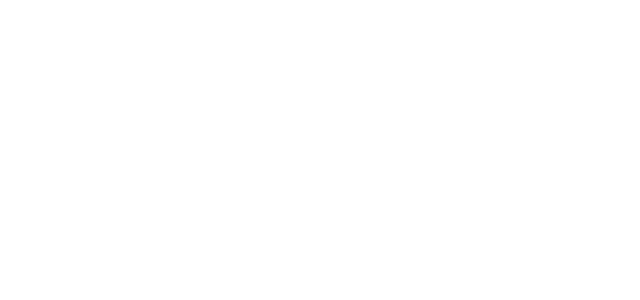
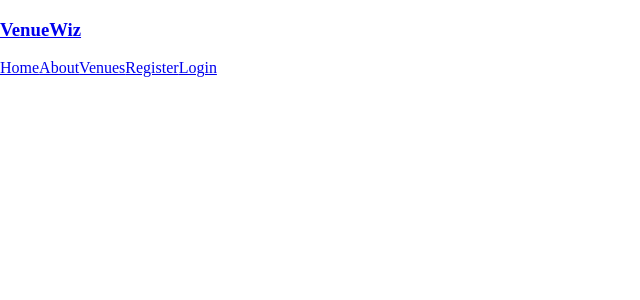
Before and after one commit to Amal229/VenueWiz-Front-end, a React (Vite) app in the folder client/: page /categories/1 in a window 1280 px wide. Before the commit this address had no page. Shown: the top 300 px of the page, without its empty margins (0-640 px from the left). Built offline with nearby package versions, Linux system fonts and the light colour scheme.

Commit message:
Navbar for all user types (vendor, noraml, guest)

```diff
--- a/client/src/App.jsx
+++ b/client/src/App.jsx
@@ -2,17 +2,21 @@ import './App.css'
 import { Routes, Route } from 'react-router-dom'
 import Categories from './components/Categories'
 import Dashboard from './components/DashBoard'
+import Nav from './components/Nav'
 
 const App = () => {
+  // temporary
+  const user = null
+
   return (
     <div>
-      {/* nav */}
+      <Nav user={user} />
       <main>
         <Routes>
           {/* <Route path="/" element={<Home />} /> */}
           <Route path="/categories" element={<Categories />} />
           {/* should accept user */}
-          <Route path="/dashboard" element={ <Dashboard /> } />
+          <Route path="/dashboard" element={<Dashboard user={user} />} />
         </Routes>
       </main>
     </div>
--- a/client/src/components/DashBoard.jsx
+++ b/client/src/components/DashBoard.jsx
@@ -1,12 +1,11 @@
 import BookedVenues from './Vendor/BookedVenues'
 import BookedEvents from './user/BookedEvents'
 
-const Dashboard = () => {
-  const user = { id: '668703050fa670bdda6e8cfe', name: 'Fatema', vendor: false }
+const Dashboard = ({ user}) => {
 
   return (
     <div>
-      {user.vendor ? (
+      {user && user.vendor? (
         <BookedVenues user={user} />
       ) : (
         <BookedEvents user={user} />
--- a/client/src/components/Nav.jsx
+++ b/client/src/components/Nav.jsx
@@ -1 +1,66 @@
 // navbar
+import { NavLink } from 'react-router-dom'
+
+// { user, handleLogOut }
+const Nav = ({ user }) => {
+  return (
+    <header>
+      <NavLink to="/">
+        <h3>VenueWiz</h3>
+      </NavLink>
+
+      <div className="nav-links">
+        <NavLink to="/" end>
+          Home
+        </NavLink>
+        <NavLink to="/about" end>
+          About
+        </NavLink>
+        {user ? (
+          // vendor nav
+          user.vendor === true ? (
+            <>
+              <NavLink to="/categories" end>
+                My Venues
+              </NavLink>
+              <NavLink to="/dashboard" end>
+                Dashboard
+              </NavLink>
+              <NavLink to="/" end>
+                Logout
+              </NavLink>
+            </>
+          ) : (
+            // normal user nav
+            <>
+              <NavLink to="/categories" end>
+                Venues
+              </NavLink>
+              <NavLink to="/dashboard" end>
+                Dashboard
+              </NavLink>
+              <NavLink to="/" end>
+                Logout
+              </NavLink>
+            </>
+          )
+        ) : (
+          // guest nav
+          <>
+            <NavLink to="/categories" end>
+              Venues
+            </NavLink>
+            <NavLink id="register" to="/register" end>
+              Register
+            </NavLink>
+            <NavLink id="login" to="/login" end>
+              Login
+            </NavLink>
+          </>
+        )}
+      </div>
+    </header>
+  )
+}
+
+export default Nav
```
